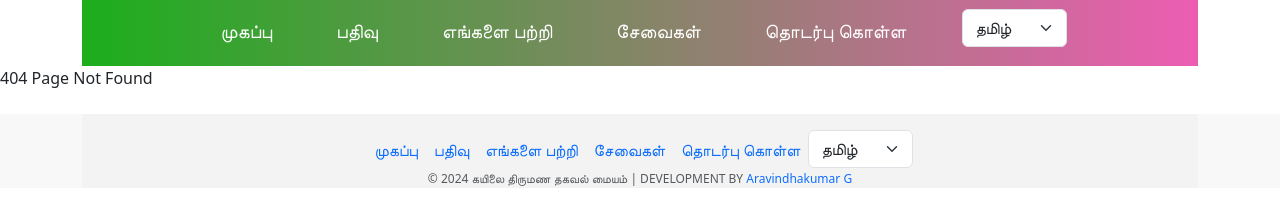
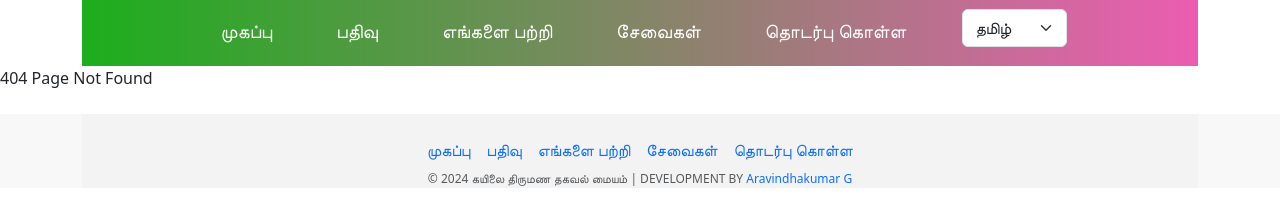
Before and after one commit to kailaimatrimony/kailaimatrimony.com, a plain HTML site: page 404.html in a window 1280 px wide. Shown: the part 166-390 px from the top of the page. Drawn offline with nearby package versions, Linux system fonts and the light colour scheme.

Commit message:
switcher remove in footer

```diff
--- a/404.html
+++ b/404.html
@@ -96,12 +96,6 @@
                     <li><a href="/about.html" class="nav-link px-2" data-en="About us" data-ta="எங்களை பற்றி">எங்களை பற்றி</a></li>
                     <li><a href="/service.html" class="nav-link px-2" data-en="Services" data-ta="சேவைகள்">சேவைகள்</a></li>
                     <li><a href="/contact.html" class="nav-link px-2"data-en="Contact us" data-ta="தொடர்பு கொள்ள" >தொடர்பு கொள்ள</a> </li>
-                    <li class="language-switcher">
-                        <select id="language-selector" class="form-select">
-                            <option value="ta"selected>தமிழ்</option>
-                            <option value="en" >English</option>
-                        </select>
-                    </li>
                 </ul>
               <p class="copyrights text-center text-body-secondary">© 2024 கயிலை திருமண தகவல் மையம் | DEVELOPMENT BY <a href="https://aravindhakumar.dev/">Aravindhakumar G</a></p>
             </footer>
```
Also changed, not shown: about.html (+1 -7 lines), contact.html (+1 -6 lines), index.html (+0 -6 lines), service.html (+1 -6 lines).
